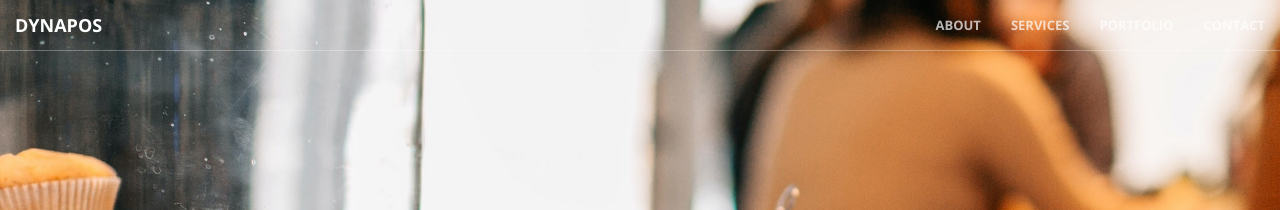
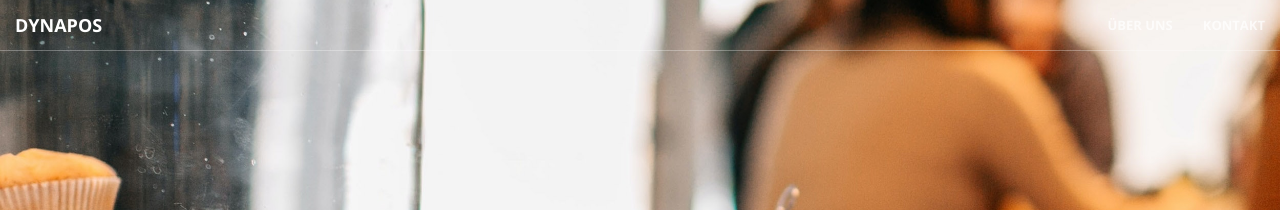
Before and after one commit to dynapos/dynapos.github.io, a Jekyll site: the page built from index.html, in a window 1280 px wide and 900 px high. Shown: the top 210 px of the window. Built offline with Jekyll 4.4.1, drawn with Linux system fonts in a browser that asks for light colours.

Commit message:
Update content

```diff
--- a/_includes/aside.html
+++ b/_includes/aside.html
@@ -9,7 +9,7 @@
     </div>
     <div class="container text-center">
         <div class="row">
-            <div class="col-lg-3 col-md-6 text-center">
+            <div class="col-lg-6 col-md-6 text-center">
                 <div class="service-box">
                     <i class="fa fa-4x fa-diamond wow bounceIn text-primary"></i>
                     <h3>Kiosk</h3>
@@ -21,7 +21,7 @@
                     </div>
                 </div>
             </div>
-            <div class="col-lg-3 col-md-6 text-center">
+            <div class="col-lg-6 col-md-6 text-center">
                 <div class="service-box">
                     <i class="fa fa-4x fa-paper-plane wow bounceIn text-primary" data-wow-delay=".1s"></i>
                     <h3>Gastromony</h3>
--- a/_includes/contact.html
+++ b/_includes/contact.html
@@ -6,12 +6,6 @@
                 <hr class="primary">
                 <p>Wir beraten Sie natürlich in einem persönlichem Gespräch zu unseren Kassenlösungen.</p>
             </div>
-        <div class="col-lg-2 col-lg-offset-2 text-center">
-            <a href="https://twitter.com/{{ site.twitter_username }}">
-                <i class="fa fa-twitter fa-3x wow bounceIn" data-wow-delay=".1s"></i>
-                <p>{{ site.twitter_username }}</p>
-            </a>
-        </div>
         <div class="col-lg-2 col-lg-offset-1 text-center">
             <a href="mailto:{{ site.email }}">
             <i class="fa fa-envelope-o fa-3x wow bounceIn" data-wow-delay=".1s"></i>
--- a/_includes/head.html
+++ b/_includes/head.html
@@ -6,7 +6,7 @@
     <meta name="description" content="">
     <meta name="author" content="">
 
-    <title>Creative - Start Bootstrap Theme</title>
+    <title>DynaPOS - Kassensystem</title>
 
     <!-- Bootstrap Core CSS -->
     <link rel="stylesheet" href="css/bootstrap.min.css" type="text/css">
--- a/_includes/nav.html
+++ b/_includes/nav.html
@@ -15,16 +15,10 @@
         <div class="collapse navbar-collapse" id="bs-example-navbar-collapse-1">
             <ul class="nav navbar-nav navbar-right">
                 <li>
-                    <a class="page-scroll" href="#about">About</a>
+                    <a class="page-scroll" href="#about">Über Uns</a>
                 </li>
                 <li>
-                    <a class="page-scroll" href="#services">Services</a>
-                </li>
-                <li>
-                    <a class="page-scroll" href="#portfolio">Portfolio</a>
-                </li>
-                <li>
-                    <a class="page-scroll" href="#contact">Contact</a>
+                    <a class="page-scroll" href="#contact">Kontakt</a>
                 </li>
             </ul>
         </div>
```
